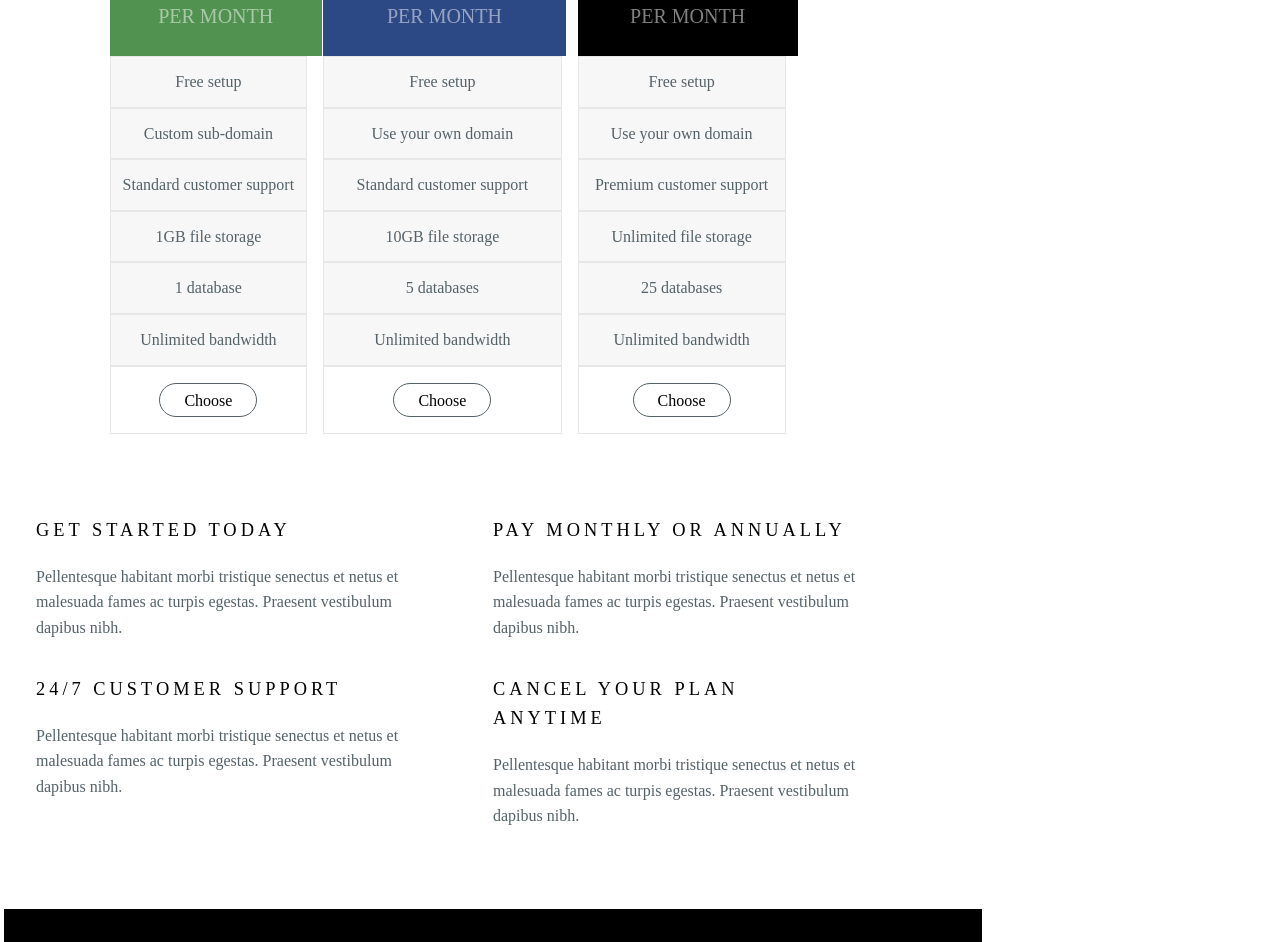
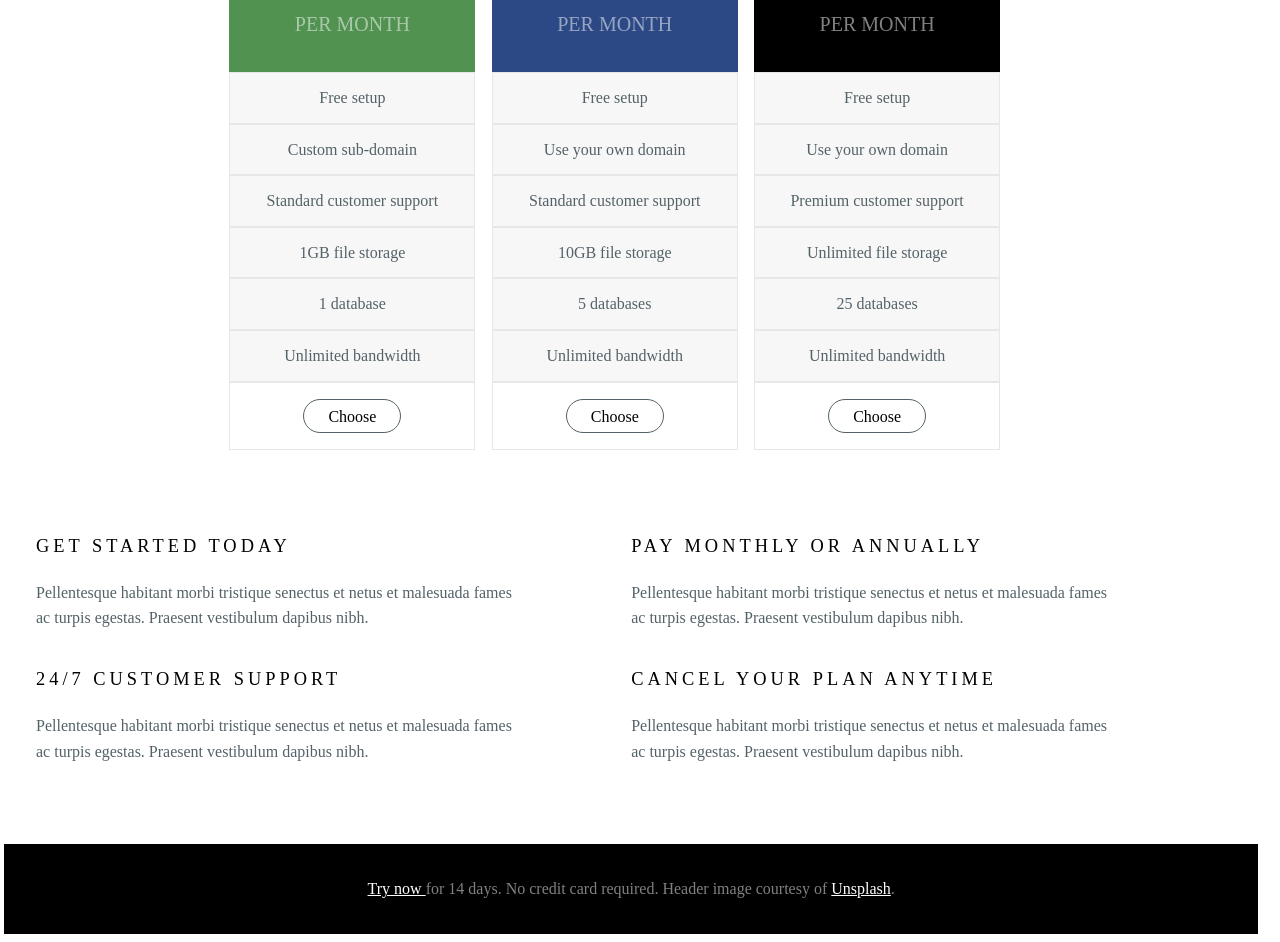
Before and after one commit to reicht/Responsive-Site, a plain HTML site: page index.html in a window 1280 px wide. Shown: the part 684-1626 px from the top of the page. Drawn offline with nearby package versions, Linux system fonts and the light colour scheme.

Commit message:
More spacing and adjustment work, fiddling with smoothing adjustments

```diff
--- a/styles/style.scss
+++ b/styles/style.scss
@@ -3,6 +3,7 @@ $primary-text-color: #546268;
 body {
   line-height: 1.6;
   padding: .25em;
+  width: 98%;
 
   a {
     color: white;
@@ -74,9 +75,13 @@ footer {
 }
 
 .plan-shelf {
+
+  width: 95%;
+  margin: 0 auto;
+
   .plan-plaque {
 
-    max-width: 25em;
+    width: 95%;
 
     .plan-pane {
       color: white;
@@ -122,8 +127,8 @@ footer {
 .plan-pane {
 
   margin: 2em auto 0 auto;
-  padding: 1.5em 2em 1.5em 2em;
-  max-width: 304px;
+  padding: 2em 0;
+  width: 100%;
 
   p {
     text-align: center;
@@ -135,7 +140,8 @@ footer {
   list-style: none;
   text-align: center;
   padding: 0em;
-  margin: 0em;
+  margin: 0em auto;
+  width: 100%;
 
   li {
     color: $primary-text-color;
@@ -146,7 +152,6 @@ footer {
     border-color: #E7E7E7;
     margin: 0 auto;
     padding: .75em;
-    max-width: 342px;
   }
 }
 
@@ -220,7 +225,6 @@ footer {
 
   .top-image {
     padding: 8em 2em 8em 2em;
-    max-width: 767px;
 
     p {
       font-size: 2.75em;
@@ -236,22 +240,28 @@ footer {
 }
 
 @media (min-width: 767px) {
-  body, section, div, header, footer, p, h1, h2, h3, h4, h5, h6,
-  ul, li{
-    max-width: 766px !important;
+
+
+
+  top-image {
+    padding: 8em 2em 8em 2em;
+
   }
+
 
   .plan-shelf {
     overflow: hidden;
     padding: 1.5em 0;
+    max-width: 820px;
   }
 
   .plan-shelf > .plan-plaque {
+    width: 30%;
     float: left;
     margin: 0 1%;
 
     .plan-pane {
-      width: 75%;
+
     }
 
   }
@@ -271,13 +281,16 @@ footer {
 }
 
 @media (min-width: 979px) {
-  body, section, div, header, footer, p, h1, h2, h3, h4, h5, h6,
-  ul, li{
-    max-width: 978px !important;
+
+
+  top-image {
+    padding: 8em 2em 8em 2em;
+
+
   }
 
   .plan-shelf {
-    padding: 0 10%;
+    padding: 0 5%;
   }
 
 
```
Also changed, not shown: styles/style.css, 1 other file.
